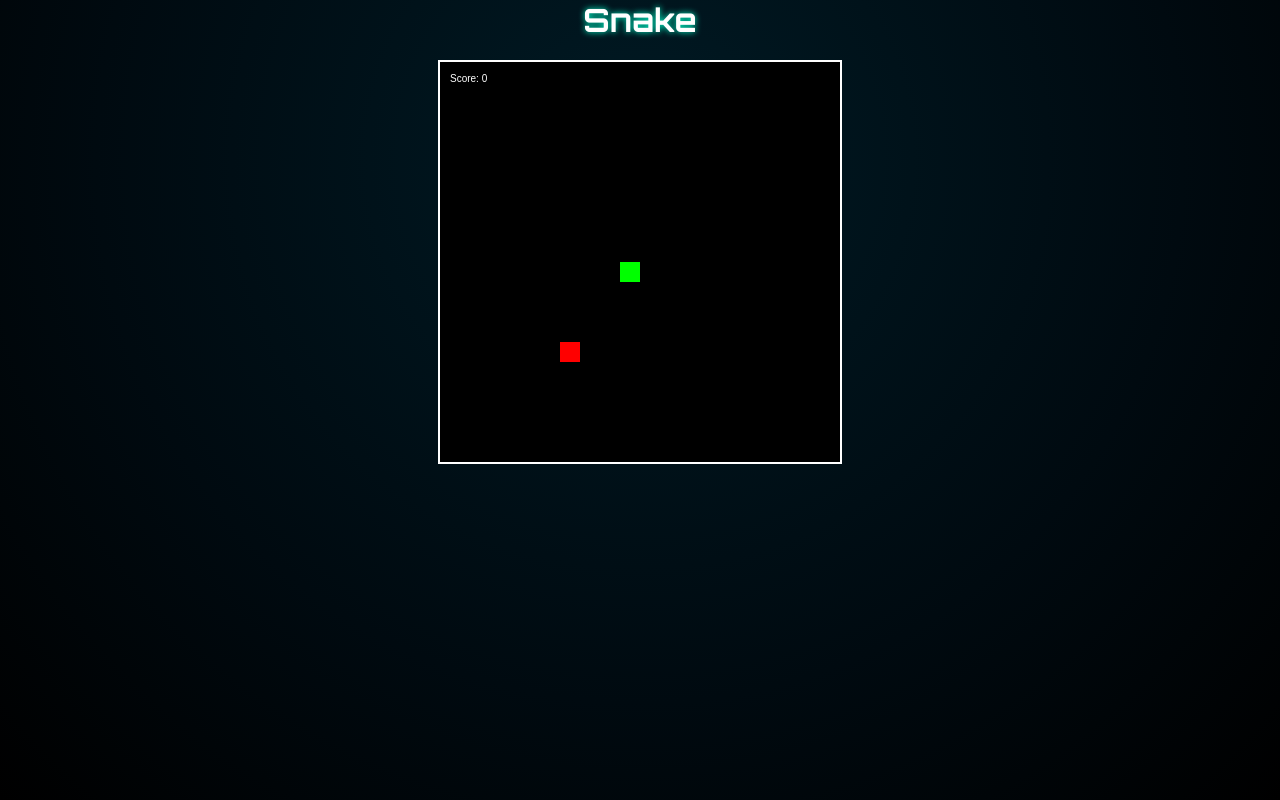
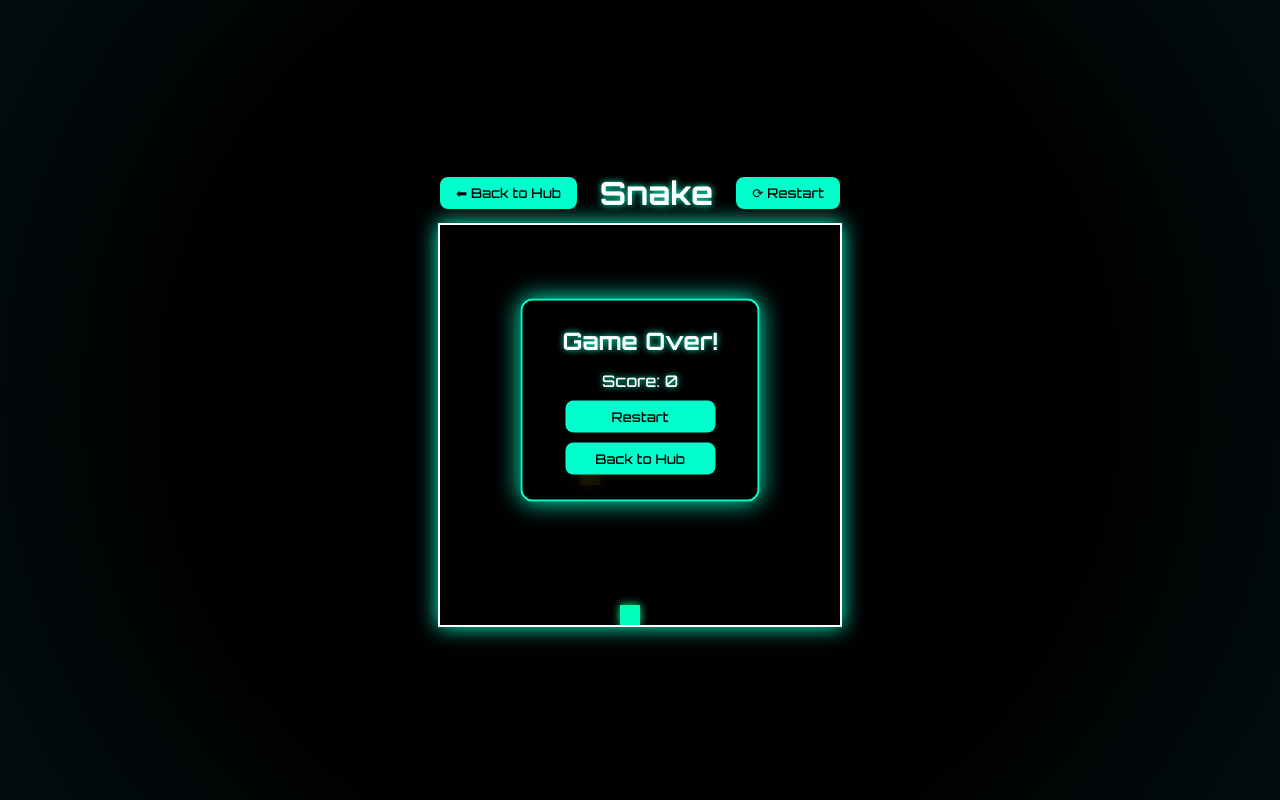
Before and after one commit to yStep101/Web-Arcade, a Vue app: page /game/snake in a window 1280 px wide. Built offline with nearby package versions, Linux system fonts and the light colour scheme.

Commit message:
pong updated and snake game updated. both finished

```diff
--- a/src/games/PongGame.vue
+++ b/src/games/PongGame.vue
@@ -1,6 +1,10 @@
 <template>
   <div class="game">
-    <h1>Pong</h1>
+    <div class="top-bar">
+      <button class="back-btn" @click="goBack">⬅ Back to Hub</button>
+      <h1>Pong</h1>
+    </div>
+
     <div class="controls">
       <button @click="startGame" :disabled="running">Start</button>
       <button @click="pauseGame" :disabled="!running">Pause</button>
@@ -23,7 +27,9 @@
 
 <script setup>
 import { ref, onMounted, onUnmounted } from 'vue'
+import { useRouter } from 'vue-router'
 
+const router = useRouter()
 const canvas = ref(null)
 const running = ref(false)
 const aiEnabled = ref(true)
@@ -35,6 +41,11 @@ const paddleHeight = 80
 const paddleWidth = 10
 let audioCtx
 let ballMoving = false
+
+function goBack() {
+  if (gameLoop) cancelAnimationFrame(gameLoop)
+  router.push('/hub')
+}
 
 function initGame() {
   leftY = 200
@@ -113,7 +124,6 @@ function draw() {
   ctx.fillStyle = 'black'
   ctx.fillRect(0, 0, 800, 500)
 
-  // center line
   ctx.strokeStyle = 'white'
   ctx.setLineDash([5, 15])
   ctx.beginPath()
@@ -122,12 +132,10 @@ function draw() {
   ctx.stroke()
   ctx.setLineDash([])
 
-  // paddles
   ctx.fillStyle = 'white'
   ctx.fillRect(20, leftY, paddleWidth, paddleHeight)
   ctx.fillRect(770, rightY, paddleWidth, paddleHeight)
 
-  // ball
   ctx.beginPath()
   ctx.arc(ball.x, ball.y, ball.size, 0, Math.PI * 2)
   ctx.fill()
@@ -141,11 +149,9 @@ function movePaddles() {
     if (keys['ArrowUp'] && rightY > 0) rightY -= 6
     if (keys['ArrowDown'] && rightY < 500 - paddleHeight) rightY += 6
   } else {
-    // Improved AI logic — reacts but can still miss
     const aiSpeed = 3.3
-    const errorMargin = Math.random() * 70 - 35 // imperfect tracking
+    const errorMargin = Math.random() * 70 - 35
     const targetY = ball.y - paddleHeight / 2 + errorMargin
-
     if (targetY < rightY) rightY -= aiSpeed
     if (targetY > rightY) rightY += aiSpeed
     rightY = Math.max(0, Math.min(500 - paddleHeight, rightY))
@@ -156,13 +162,11 @@ function moveBall() {
   ball.x += ball.dx
   ball.y += ball.dy
 
-  // wall bounce
   if (ball.y + ball.size > 500 || ball.y - ball.size < 0) {
     ball.dy *= -1
     playWall()
   }
 
-  // paddle bounce
   if (ball.x - ball.size < 30 && ball.y > leftY && ball.y < leftY + paddleHeight) {
     ball.dx *= -1.05
     ball.x = 30 + ball.size
@@ -174,7 +178,6 @@ function moveBall() {
     playBounce()
   }
 
-  // scoring
   if (ball.x < 0) {
     rightScore.value++
     playScore()
@@ -195,17 +198,12 @@ function scoreDelay(toLeft) {
 function resetBall(toLeft) {
   ball.x = 400
   ball.y = 250
-
-  // randomize launch direction and angle
   const speed = 5
-  const angle = (Math.random() * Math.PI) / 2 - Math.PI / 4 // -45° to +45°
+  const angle = (Math.random() * Math.PI) / 2 - Math.PI / 4
   const direction = toLeft ? -1 : Math.random() < 0.5 ? -1 : 1
   const verticalDir = Math.random() < 0.5 ? -1 : 1
-
   ball.dx = direction * speed * Math.cos(angle)
   ball.dy = verticalDir * speed * Math.sin(angle)
-
-  // delay before move
   ballMoving = false
   setTimeout(() => (ballMoving = true), 800)
 }
@@ -217,6 +215,33 @@ function resetBall(toLeft) {
   color: white;
   font-family: 'Orbitron', sans-serif;
 }
+
+.top-bar {
+  position: relative;
+  display: flex;
+  justify-content: center;
+  align-items: center;
+  margin-top: 10px;
+}
+
+.back-btn {
+  position: absolute;
+  left: 20px;
+  top: 5px;
+  background: #00ffcc;
+  border: none;
+  padding: 8px 16px;
+  border-radius: 8px;
+  font-family: 'Orbitron', sans-serif;
+  cursor: pointer;
+  color: black;
+  transition: 0.2s;
+}
+
+.back-btn:hover {
+  background: #00cc99;
+}
+
 canvas {
   background: black;
   display: block;
@@ -224,22 +249,26 @@ canvas {
   border: 2px solid #00ffcc;
   box-shadow: 0 0 10px #00ffcc;
 }
+
 h1 {
   color: #00ffcc;
   text-shadow: 0 0 10px #00ffcc;
 }
+
 .scoreboard {
   margin-top: 10px;
   font-size: 24px;
   color: #00ffcc;
   text-shadow: 0 0 8px #00ffcc;
 }
+
 .controls {
   margin: 10px;
   display: flex;
   justify-content: center;
   gap: 10px;
 }
+
 button {
   background: transparent;
   color: #00ffcc;
@@ -249,14 +278,17 @@ button {
   font-family: inherit;
   transition: 0.2s;
 }
+
 button:hover:not(:disabled) {
   background: #00ffcc;
   color: black;
 }
+
 button:disabled {
   opacity: 0.5;
   cursor: not-allowed;
 }
+
 label {
   font-size: 14px;
   color: #00ffcc;
--- a/src/games/SnakeGame.vue
+++ b/src/games/SnakeGame.vue
@@ -1,43 +1,130 @@
 <template>
   <div class="game">
+    <div class="top-bar">
+      <button @click="goBack">⬅ Back to Hub</button>
       <h1>Snake</h1>
+      <button @click="restart">⟳ Restart</button>
+    </div>
+
     <canvas ref="canvas" width="400" height="400"></canvas>
+
+    <div v-if="gameOver" class="overlay">
+      <h2>Game Over!</h2>
+      <p>Score: {{ score }}</p>
+      <button @click="restart">Restart</button>
+      <button @click="goBack">Back to Hub</button>
+    </div>
   </div>
 </template>
 
 <script setup>
-import { ref, onMounted } from 'vue'
+import { ref, onMounted, onBeforeUnmount } from 'vue'
+import { useRouter } from 'vue-router'
 
+const router = useRouter()
 const canvas = ref(null)
+const score = ref(0)
+const gameOver = ref(false)
 
-onMounted(() => {
-  const ctx = canvas.value.getContext('2d')
+let ctx
 const box = 20
-  let snake = [{ x: 9 * box, y: 10 * box }]
-  let food = {
+let snake, food, dir, gameLoop
+let audioCtx, bgGain, sfxGain, bgOscillator
+
+// 🧠 Load saved audio settings
+function loadSettings() {
+  const saved = JSON.parse(localStorage.getItem('arcadeSettings')) || {}
+  return {
+    musicVolume: (saved.musicVolume ?? 60) / 100,
+    sfxVolume: (saved.sfxVolume ?? 70) / 100,
+  }
+}
+
+// 🎵 Initialize Web Audio API background music
+function initAudio() {
+  const { musicVolume, sfxVolume } = loadSettings()
+
+  audioCtx = new (window.AudioContext || window.webkitAudioContext)()
+
+  // Background music oscillator
+  bgOscillator = audioCtx.createOscillator()
+  bgOscillator.type = 'sine'
+  bgOscillator.frequency.setValueAtTime(220, audioCtx.currentTime)
+
+  bgGain = audioCtx.createGain()
+  bgGain.gain.setValueAtTime(musicVolume * 0.15, audioCtx.currentTime) // soft background hum
+
+  bgOscillator.connect(bgGain).connect(audioCtx.destination)
+  bgOscillator.start()
+
+  // SFX gain node for munch sounds
+  sfxGain = audioCtx.createGain()
+  sfxGain.gain.setValueAtTime(sfxVolume, audioCtx.currentTime)
+  sfxGain.connect(audioCtx.destination)
+}
+
+// 🍎 Play “munch” sound when food is eaten
+function playMunchSound() {
+  if (!audioCtx) return
+  const osc = audioCtx.createOscillator()
+  const gain = audioCtx.createGain()
+  osc.type = 'square'
+  osc.frequency.setValueAtTime(600, audioCtx.currentTime)
+  gain.gain.setValueAtTime(0.2, audioCtx.currentTime)
+  osc.connect(gain).connect(sfxGain)
+  osc.start()
+  osc.frequency.exponentialRampToValueAtTime(100, audioCtx.currentTime + 0.2)
+  osc.stop(audioCtx.currentTime + 0.2)
+}
+
+// 🚫 Stop background music
+function stopAudio() {
+  if (bgOscillator) {
+    try { bgOscillator.stop() } catch {}
+    bgOscillator.disconnect()
+  }
+  if (audioCtx) audioCtx.close()
+}
+
+function goBack() {
+  stopAudio()
+  if (gameLoop) clearInterval(gameLoop)
+  router.push('/hub')
+}
+
+function restart() {
+  score.value = 0
+  gameOver.value = false
+  snake = [{ x: 9 * box, y: 10 * box }]
+  dir = ['LEFT', 'RIGHT', 'UP', 'DOWN'][Math.floor(Math.random() * 4)]
+  food = {
     x: Math.floor(Math.random() * 19 + 1) * box,
     y: Math.floor(Math.random() * 19 + 1) * box,
   }
-  let dir = null
-  let score = 0
-
-  document.addEventListener('keydown', (e) => {
-    if (e.key === 'ArrowLeft' && dir !== 'RIGHT') dir = 'LEFT'
-    if (e.key === 'ArrowUp' && dir !== 'DOWN') dir = 'UP'
-    if (e.key === 'ArrowRight' && dir !== 'LEFT') dir = 'RIGHT'
-    if (e.key === 'ArrowDown' && dir !== 'UP') dir = 'DOWN'
-  })
+  if (gameLoop) clearInterval(gameLoop)
+  gameLoop = setInterval(draw, 100)
+}
 
 function draw() {
-    ctx.fillStyle = 'black'
+  ctx.fillStyle = '#000'
   ctx.fillRect(0, 0, 400, 400)
 
   for (let i = 0; i < snake.length; i++) {
-      ctx.fillStyle = i === 0 ? 'lime' : 'white'
+    const grad = ctx.createLinearGradient(0, 0, 400, 400)
+    grad.addColorStop(0, 'lime')
+    grad.addColorStop(1, 'cyan')
+    ctx.fillStyle = i === 0 ? grad : '#aaffaa'
+    ctx.shadowBlur = 8
+    ctx.shadowColor = '#00ff99'
     ctx.fillRect(snake[i].x, snake[i].y, box, box)
   }
 
-    ctx.fillStyle = 'red'
+  const foodGrad = ctx.createRadialGradient(food.x + 10, food.y + 10, 2, food.x + 10, food.y + 10, 10)
+  foodGrad.addColorStop(0, 'yellow')
+  foodGrad.addColorStop(1, 'orange')
+  ctx.shadowBlur = 15
+  ctx.shadowColor = 'orange'
+  ctx.fillStyle = foodGrad
   ctx.fillRect(food.x, food.y, box, box)
 
   let headX = snake[0].x
@@ -49,18 +136,20 @@ onMounted(() => {
   if (dir === 'DOWN') headY += box
 
   if (headX === food.x && headY === food.y) {
-      score++
+    score.value++
+    playMunchSound() // 🍎 play sound on eat
     food = {
       x: Math.floor(Math.random() * 19 + 1) * box,
       y: Math.floor(Math.random() * 19 + 1) * box,
     }
+    clearInterval(gameLoop)
+    gameLoop = setInterval(draw, Math.max(60, 100 - score.value * 2))
   } else {
     snake.pop()
   }
 
   const newHead = { x: headX, y: headY }
 
-    // collision
   if (
     headX < 0 ||
     headY < 0 ||
@@ -68,33 +157,109 @@ onMounted(() => {
     headY >= 400 ||
     snake.some((s) => s.x === newHead.x && s.y === newHead.y)
   ) {
-      alert(`Game Over! Score: ${score}`)
-      snake = [{ x: 9 * box, y: 10 * box }]
-      dir = null
-      score = 0
-      return draw()
+    clearInterval(gameLoop)
+    gameOver.value = true
+    stopAudio()
+    return
   }
 
   snake.unshift(newHead)
+
+  ctx.shadowBlur = 0
   ctx.fillStyle = 'white'
-    ctx.fillText(`Score: ${score}`, 10, 20)
-
-    setTimeout(draw, 100)
+  ctx.font = '16px Orbitron'
+  ctx.fillText(`Score: ${score.value}`, 10, 20)
 }
 
-  draw()
+function handleKey(e) {
+  if (['ArrowUp', 'ArrowDown', 'ArrowLeft', 'ArrowRight'].includes(e.key)) e.preventDefault()
+  if (e.key === 'ArrowLeft' && dir !== 'RIGHT') dir = 'LEFT'
+  if (e.key === 'ArrowUp' && dir !== 'DOWN') dir = 'UP'
+  if (e.key === 'ArrowRight' && dir !== 'LEFT') dir = 'RIGHT'
+  if (e.key === 'ArrowDown' && dir !== 'UP') dir = 'DOWN'
+}
+
+onMounted(() => {
+  ctx = canvas.value.getContext('2d')
+  document.addEventListener('keydown', handleKey)
+  initAudio()
+  restart()
+})
+
+onBeforeUnmount(() => {
+  document.removeEventListener('keydown', handleKey)
+  if (gameLoop) clearInterval(gameLoop)
+  stopAudio()
 })
 </script>
 
 <style scoped>
-canvas {
-  background: black;
-  display: block;
-  margin: 20px auto;
-  border: 2px solid white;
+body {
+  overflow: hidden;
 }
-h1 {
+
+.game {
   text-align: center;
   color: white;
+  font-family: 'Orbitron', sans-serif;
+  height: 100vh;
+  display: flex;
+  flex-direction: column;
+  align-items: center;
+  justify-content: center;
+  background: radial-gradient(circle at center, #000 60%, #020d10);
+}
+
+.top-bar {
+  display: flex;
+  justify-content: space-between;
+  align-items: center;
+  width: 400px;
+  margin-bottom: 10px;
+}
+
+canvas {
+  background: #000;
+  border: 2px solid white;
+  box-shadow: 0 0 20px #00ffcc;
+}
+
+button {
+  background: #00ffcc;
+  border: none;
+  padding: 8px 16px;
+  font-family: 'Orbitron', sans-serif;
+  cursor: pointer;
+  border-radius: 8px;
+  color: black;
+  transition: all 0.2s;
+}
+
+button:hover {
+  background: #00cc99;
+}
+
+.overlay {
+  position: absolute;
+  top: 50%;
+  left: 50%;
+  transform: translate(-50%, -50%);
+  background: rgba(0, 0, 0, 0.9);
+  padding: 25px 40px;
+  border: 2px solid #00ffcc;
+  border-radius: 12px;
+  box-shadow: 0 0 25px #00ffcc;
+  display: flex;
+  flex-direction: column;
+  align-items: center;
+  gap: 10px;
+}
+
+.overlay h2 {
+  margin-bottom: 5px;
+}
+
+.overlay button {
+  width: 150px;
 }
 </style>
```
Lines whose indentation alone changed are shown as unchanged.
